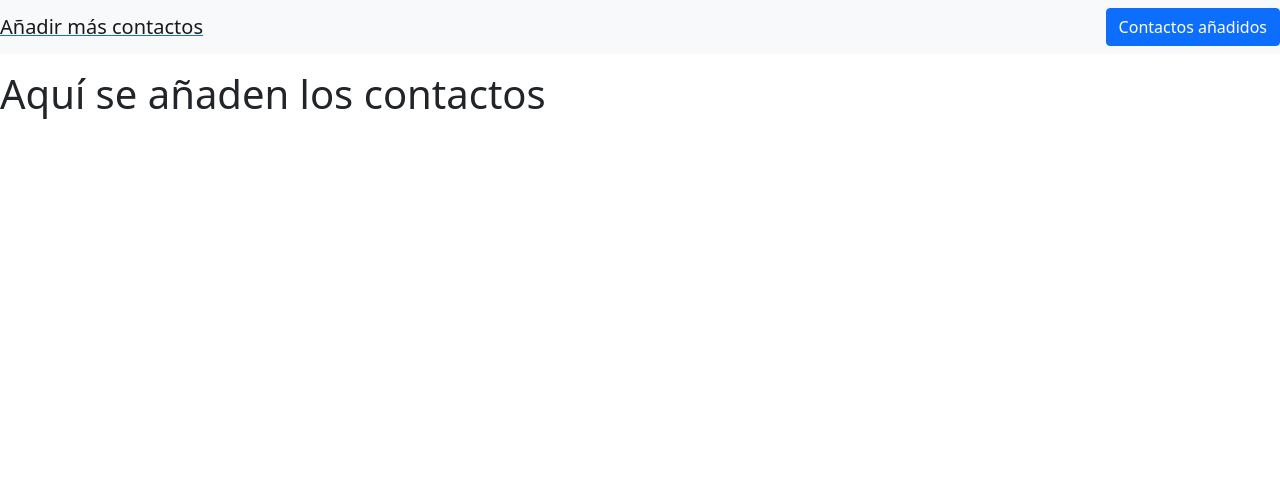
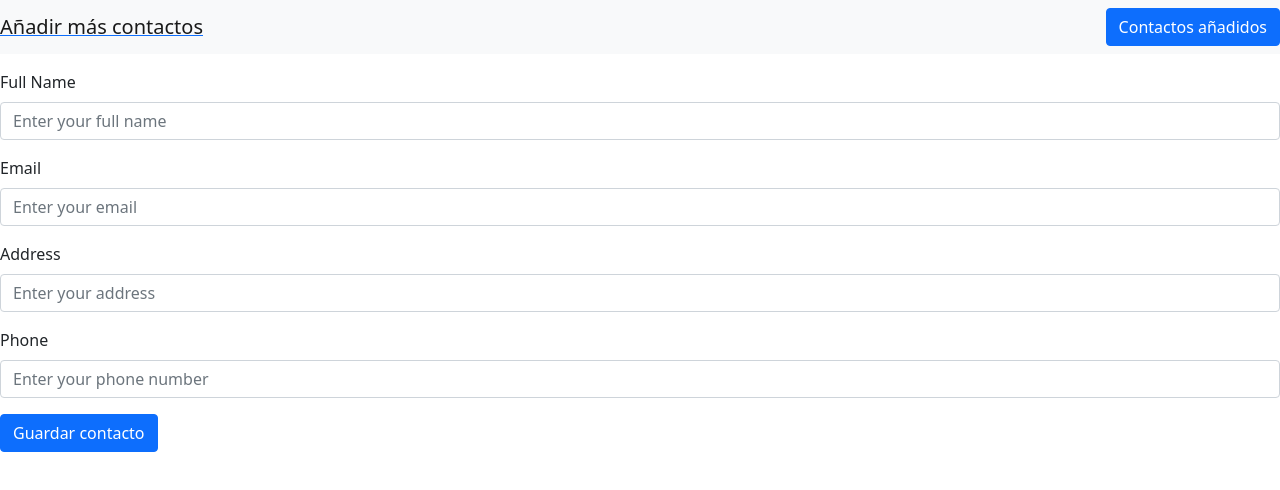
Before and after one commit to 4GeeksAcademy/EduardoHernandezGuzman-Agenda-de-contactos-API, a React app: page / in a window 1280 px wide. Built offline with nearby package versions, Linux system fonts and the light colour scheme; no server answers.

Commit message:
Implementada función de añadir contactos

```diff
--- a/src/js/store/flux.js
+++ b/src/js/store/flux.js
@@ -37,7 +37,7 @@ const getState = ({ getStore, getActions, setStore }) => {
 			// },
 			loadSomeData: () => {
 
-
+				//Traer los contactos de la agenda
 				setStore({ contacts: [
 					{
 						full_name: "CAmbiado",
@@ -58,11 +58,6 @@ const getState = ({ getStore, getActions, setStore }) => {
 				.then((response)=> response.json())
 				.then((data)=>setStore({ contacts: data }))
 
-
-
-
-
-
 				/**
 					fetch().then().then(data => setStore({ "foo": data.bar }))
 				*/
@@ -75,10 +70,32 @@ const getState = ({ getStore, getActions, setStore }) => {
 				//   fetch("https://playground.4geeks.com/apis/fake/contact/agenda/miagenda", requestOptions)
 				// 	.then(response => response.json())
 				// 	.then(data => setStore({ contacts: data }))
-
-
 			},
 
+			//Crear un nuevo contacto
+			nuevoContacto:() => {
+				var myHeaders = new Headers();
+				myHeaders.append("Content-Type", "application/json");
+
+				var raw = JSON.stringify({
+					"full_name": fullName,
+					"email": email,
+					"agenda_slug": "miagenda",
+					"address": address,
+					"phone": phone
+				});
+
+				var requestOptions = {
+					method: 'POST',
+					headers: myHeaders,
+					body: raw,
+					redirect: 'follow'
+				};
+
+				fetch("https://playground.4geeks.com/apis/fake/contact/", requestOptions)
+					.then(response => response.json())
+					.then(result => console.log(result))
+			}
 
 			// changeColor: (index, color) => {
 			// 	//get the store
--- a/src/js/views/demo.js
+++ b/src/js/views/demo.js
@@ -65,7 +65,7 @@ export const Demo = () => {
 			</ul> */}
 			<br />
 			<Link to="/">
-				<button className="btn btn-primary">Back home</button>
+				<button className="btn btn-primary">Añadir contacto</button>
 			</Link>
 		</div>
 	);
--- a/src/js/views/home.js
+++ b/src/js/views/home.js
@@ -1,10 +1,68 @@
-import React from "react";
+import React, { useState } from "react";
 import "../../styles/home.css";
 
-export const Home = () => (
-
-<h1>Aquí se añaden los contactos</h1>
+export const Home = () => {
+	const [fullName, setFullName] = useState("");
+	const [email, setEmail] = useState("");
+	const [address, setAddress] = useState("");
+	const [phone, setPhone] = useState("");
 
 
-
-);
+	return (
+		<>
+			<div className="mb-3">
+				<label htmlFor="fullName" className="form-label">Full Name</label>
+				<input
+					onChange={(e) => setFullName(e.target.value)}
+					value={fullName}
+					type="text"
+					className="form-control"
+					id="fullName"
+					placeholder="Enter your full name"
+				/>
+			</div>
+			<div className="mb-3">
+				<label htmlFor="email" className="form-label">Email</label>
+				<input
+					onChange={(e) => setEmail(e.target.value)}
+					value={email}
+					type="email"
+					className="form-control"
+					id="email"
+					placeholder="Enter your email"
+				/>
+			</div>
+			<div className="mb-3">
+				<label htmlFor="address" className="form-label">Address</label>
+				<input
+					onChange={(e) => setAddress(e.target.value)}
+					value={address}
+					type="text"
+					className="form-control"
+					id="address"
+					placeholder="Enter your address"
+				/>
+			</div>
+			<div className="mb-3">
+				<label htmlFor="phone" className="form-label">Phone</label>
+				<input
+					onChange={(e) => setPhone(e.target.value)}
+					value={phone}
+					type="text"
+					className="form-control"
+					id="phone"
+					placeholder="Enter your phone number"
+				/>
+			</div>
+			<button
+				onClick={() => {
+					store.actions.nuevoContacto();
+				}}
+				type="button"
+				className="btn btn-primary"
+			>
+				Guardar contacto
+			</button>
+		</>
+	);
+};
--- a/template.html
+++ b/template.html
@@ -3,7 +3,7 @@
     <head>
         <meta name="viewport" content="width=device-width, initial-scale=1.0">
         <meta charset="UTF-8">
-        <title>Hello Rigo with Vanilla.js</title>
+        <title>Mi agenda de contactos</title>
         <link href="https://cdn.jsdelivr.net/npm/bootstrap@5.1.3/dist/css/bootstrap.min.css" rel="stylesheet" integrity="sha384-1BmE4kWBq78iYhFldvKuhfTAU6auU8tT94WrHftjDbrCEXSU1oBoqyl2QvZ6jIW3" crossorigin="anonymous">
         <link rel="stylesheet" href="https://use.fontawesome.com/releases/v5.2.0/css/all.css" integrity="sha384-hWVjflwFxL6sNzntih27bfxkr27PmbbK/iSvJ+a4+0owXq79v+lsFkW54bOGbiDQ" crossorigin="anonymous">
     </head>
```
